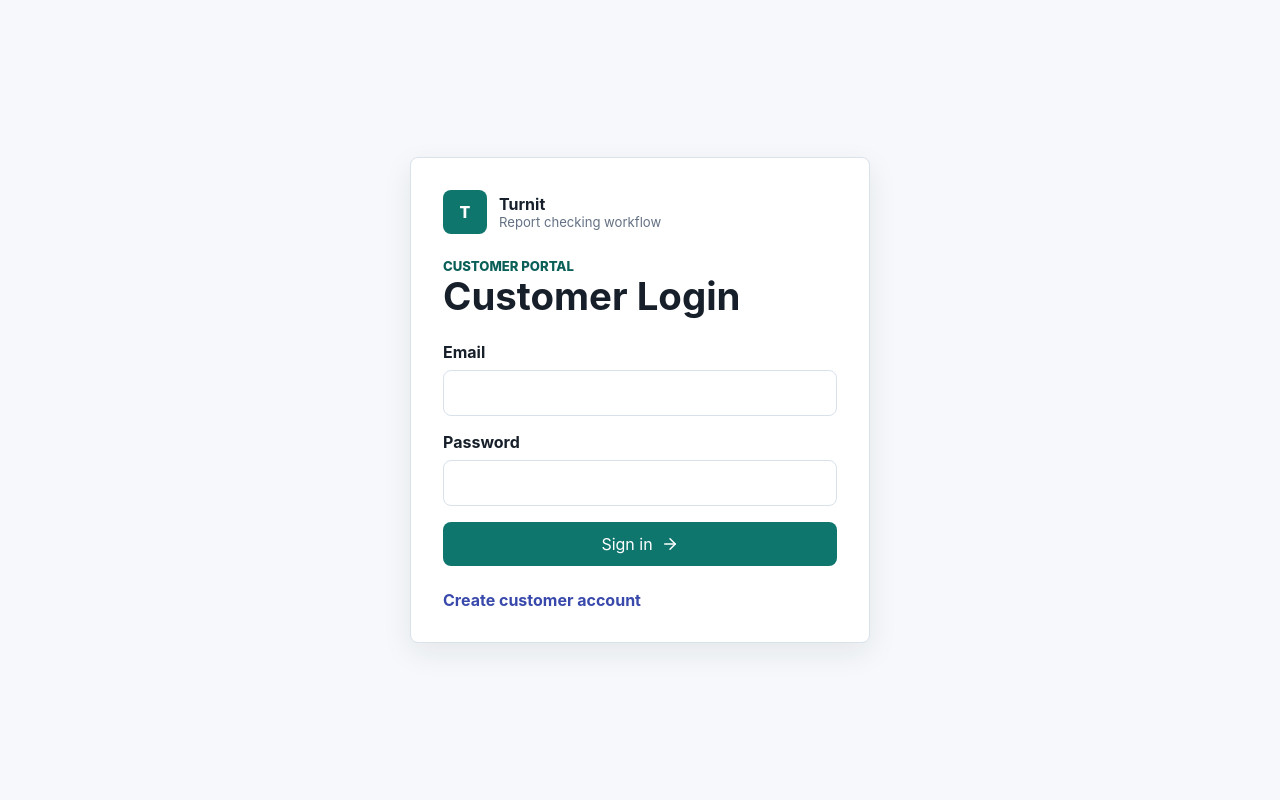
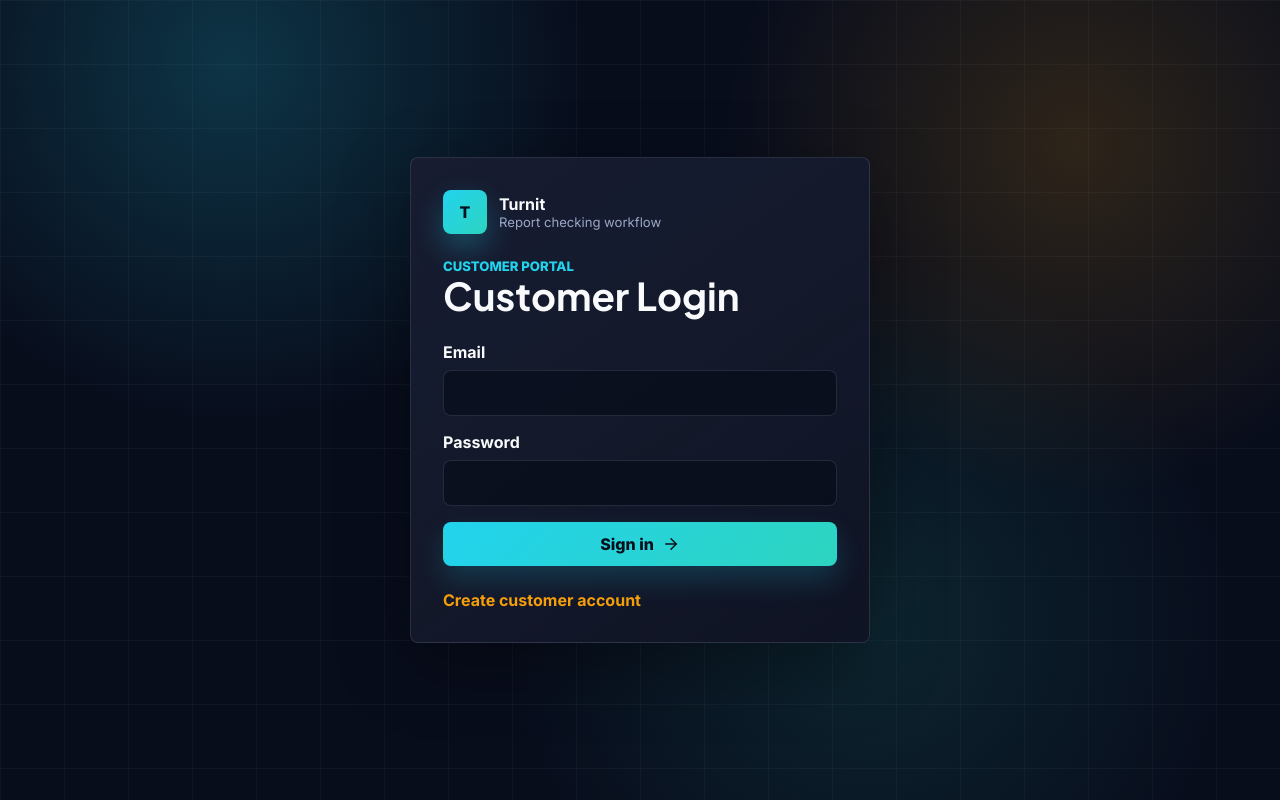
Before and after one commit to Darkdemont/Turnitinn, a React (Vite) app in the folder frontend/: page / in a window 1280 px wide. Built offline with nearby package versions, Linux system fonts and the light colour scheme; no server answers.

Commit message:
Refresh UI with dark SaaS styling

```diff
--- a/frontend/index.html
+++ b/frontend/index.html
@@ -3,6 +3,13 @@
   <head>
     <meta charset="UTF-8" />
     <meta name="viewport" content="width=device-width, initial-scale=1.0" />
+    <meta name="theme-color" content="#080d1c" />
+    <link rel="preconnect" href="https://fonts.googleapis.com" />
+    <link rel="preconnect" href="https://fonts.gstatic.com" crossorigin />
+    <link
+      href="https://fonts.googleapis.com/css2?family=Inter:wght@400;500;600;700;800&family=Plus+Jakarta+Sans:wght@600;700;800&display=swap"
+      rel="stylesheet"
+    />
     <title>Turnit Phase 1</title>
   </head>
   <body>
--- a/frontend/src/styles.css
+++ b/frontend/src/styles.css
@@ -1,25 +1,30 @@
 :root {
-  color-scheme: light;
-  --bg: #f6f8fb;
-  --surface: #ffffff;
-  --surface-soft: #eef6f4;
-  --surface-alt: #f1f4f8;
-  --text: #17202a;
-  --muted: #647184;
-  --border: #d9e1ea;
-  --primary: #0f766e;
-  --primary-strong: #0b5f59;
-  --primary-soft: #d9f1ed;
-  --accent: #3949ab;
-  --warning: #9a5b00;
-  --warning-bg: #fff3d8;
-  --success: #116c43;
-  --success-bg: #ddf7e8;
-  --danger: #b42318;
-  --danger-bg: #ffe7e3;
-  --info: #1d4ed8;
-  --info-bg: #e3ecff;
-  --shadow: 0 10px 30px rgba(21, 35, 55, 0.08);
+  color-scheme: dark;
+  --bg: #080d1c;
+  --surface: rgba(19, 24, 42, 0.9);
+  --surface-soft: rgba(34, 211, 238, 0.12);
+  --surface-alt: rgba(28, 34, 56, 0.82);
+  --surface-glow: rgba(34, 211, 238, 0.08);
+  --text: #f8fafc;
+  --muted: #9aa7c7;
+  --border: rgba(148, 163, 184, 0.18);
+  --border-strong: rgba(148, 163, 184, 0.32);
+  --primary: #22d3ee;
+  --primary-strong: #2dd4bf;
+  --primary-soft: rgba(34, 211, 238, 0.14);
+  --accent: #f59e0b;
+  --accent-strong: #fb7185;
+  --accent-soft: rgba(245, 158, 11, 0.16);
+  --warning: #fbbf24;
+  --warning-bg: rgba(251, 191, 36, 0.13);
+  --success: #34d399;
+  --success-bg: rgba(52, 211, 153, 0.14);
+  --danger: #fb7185;
+  --danger-bg: rgba(251, 113, 133, 0.13);
+  --info: #60a5fa;
+  --info-bg: rgba(96, 165, 250, 0.14);
+  --shadow: 0 22px 70px rgba(0, 0, 0, 0.34);
+  --shadow-soft: 0 12px 34px rgba(0, 0, 0, 0.22);
   font-family:
     Inter, ui-sans-serif, system-ui, -apple-system, BlinkMacSystemFont, "Segoe UI", sans-serif;
   font-size: 16px;
@@ -31,9 +36,22 @@
 
 body {
   margin: 0;
-  background: var(--bg);
+  background-color: var(--bg);
+  background-image:
+    radial-gradient(circle at 18% 8%, rgba(34, 211, 238, 0.2), transparent 28%),
+    radial-gradient(circle at 84% 18%, rgba(245, 158, 11, 0.16), transparent 28%),
+    radial-gradient(circle at 68% 78%, rgba(45, 212, 191, 0.12), transparent 34%),
+    linear-gradient(rgba(148, 163, 184, 0.055) 1px, transparent 1px),
+    linear-gradient(90deg, rgba(148, 163, 184, 0.055) 1px, transparent 1px);
+  background-attachment: fixed;
+  background-size: auto, auto, auto, 64px 64px, 64px 64px;
   color: var(--text);
   min-width: 320px;
+}
+
+::selection {
+  background: rgba(34, 211, 238, 0.28);
+  color: #ffffff;
 }
 
 a {
@@ -57,7 +75,7 @@ button:disabled {
 }
 
 :focus-visible {
-  outline: 3px solid rgba(57, 73, 171, 0.35);
+  outline: 3px solid rgba(34, 211, 238, 0.36);
   outline-offset: 2px;
 }
 
@@ -86,10 +104,13 @@ button:disabled {
 .service-option,
 .empty-state,
 .subtle-panel {
-  background: var(--surface);
+  background:
+    linear-gradient(145deg, rgba(24, 29, 50, 0.94), rgba(15, 20, 36, 0.88)),
+    var(--surface);
   border: 1px solid var(--border);
   border-radius: 8px;
   box-shadow: var(--shadow);
+  backdrop-filter: blur(18px);
 }
 
 .auth-panel {
@@ -99,14 +120,16 @@ button:disabled {
 }
 
 .auth-aside {
-  background: #102f3a;
-  color: #f5fbfc;
+  background:
+    radial-gradient(circle at top left, rgba(34, 211, 238, 0.22), transparent 38%),
+    linear-gradient(145deg, rgba(17, 24, 39, 0.94), rgba(9, 13, 28, 0.94));
+  color: var(--text);
   min-height: 360px;
   padding: 32px;
 }
 
 .auth-aside p {
-  color: #cce3e6;
+  color: var(--muted);
   line-height: 1.6;
 }
 
@@ -119,9 +142,10 @@ button:disabled {
 
 .brand-mark {
   align-items: center;
-  background: var(--primary);
-  border-radius: 8px;
-  color: #ffffff;
+  background: linear-gradient(135deg, var(--primary), var(--primary-strong));
+  border-radius: 8px;
+  box-shadow: 0 14px 30px rgba(34, 211, 238, 0.28);
+  color: #05111f;
   display: inline-flex;
   font-weight: 800;
   height: 44px;
@@ -139,8 +163,8 @@ button:disabled {
 }
 
 .auth-aside .brand-mark {
-  background: #d7f3ee;
-  color: #102f3a;
+  background: linear-gradient(135deg, var(--accent), var(--accent-strong));
+  color: #120914;
 }
 
 h1,
@@ -151,11 +175,13 @@ p {
 }
 
 h1 {
+  font-family: "Plus Jakarta Sans", Inter, ui-sans-serif, system-ui, sans-serif;
   font-size: clamp(1.75rem, 3vw, 2.4rem);
   line-height: 1.15;
 }
 
 h2 {
+  font-family: "Plus Jakarta Sans", Inter, ui-sans-serif, system-ui, sans-serif;
   font-size: 1.05rem;
   line-height: 1.35;
 }
@@ -174,7 +200,7 @@ label {
 
 input,
 select {
-  background: #ffffff;
+  background: rgba(7, 12, 26, 0.68);
   border: 1px solid var(--border);
   border-radius: 8px;
   color: var(--text);
@@ -198,29 +224,40 @@ input[type="file"] {
   justify-content: center;
   min-height: 44px;
   padding: 10px 14px;
-  transition: background 180ms ease, border-color 180ms ease, color 180ms ease, transform 180ms ease;
+  font-weight: 800;
+  transition: background 180ms ease, border-color 180ms ease, box-shadow 180ms ease, color 180ms ease, transform 180ms ease;
   white-space: nowrap;
 }
 
 .primary-button {
-  background: var(--primary);
-  color: #ffffff;
+  background: linear-gradient(135deg, var(--primary), var(--primary-strong));
+  box-shadow: 0 14px 28px rgba(34, 211, 238, 0.18);
+  color: #06101d;
 }
 
 .primary-button:hover {
-  background: var(--primary-strong);
+  background: linear-gradient(135deg, #67e8f9, #5eead4);
+  box-shadow: 0 18px 34px rgba(34, 211, 238, 0.28);
+  transform: translateY(-1px);
 }
 
 .secondary-button {
-  background: var(--surface-soft);
-  border-color: #bbded8;
-  color: var(--primary-strong);
+  background: rgba(34, 211, 238, 0.1);
+  border-color: rgba(34, 211, 238, 0.26);
+  color: #b9f6ff;
 }
 
 .ghost-button {
-  background: #ffffff;
+  background: rgba(255, 255, 255, 0.045);
   border-color: var(--border);
   color: var(--text);
+}
+
+.secondary-button:hover,
+.ghost-button:hover {
+  border-color: rgba(34, 211, 238, 0.42);
+  box-shadow: 0 0 0 3px rgba(34, 211, 238, 0.1);
+  transform: translateY(-1px);
 }
 
 .primary-button.small {
@@ -308,7 +345,9 @@ input[type="file"] {
 }
 
 .public-workflow {
-  background: var(--surface);
+  background:
+    linear-gradient(145deg, rgba(24, 29, 50, 0.94), rgba(15, 20, 36, 0.88)),
+    var(--surface);
   border: 1px solid var(--border);
   border-radius: 8px;
   box-shadow: var(--shadow);
@@ -319,7 +358,7 @@ input[type="file"] {
 
 .public-workflow div {
   align-items: center;
-  background: var(--surface-alt);
+  background: rgba(255, 255, 255, 0.045);
   border: 1px solid var(--border);
   border-radius: 8px;
   display: grid;
@@ -344,7 +383,9 @@ input[type="file"] {
 }
 
 .pricing-card {
-  background: var(--surface);
+  background:
+    linear-gradient(145deg, rgba(24, 29, 50, 0.94), rgba(15, 20, 36, 0.88)),
+    var(--surface);
   border: 1px solid var(--border);
   border-radius: 8px;
   box-shadow: var(--shadow);
@@ -370,7 +411,7 @@ input[type="file"] {
 }
 
 .sidebar {
-  background: #ffffff;
+  background: rgba(8, 13, 28, 0.86);
   border-right: 1px solid var(--border);
   display: flex;
   flex-direction: column;
@@ -379,6 +420,7 @@ input[type="file"] {
   position: sticky;
   top: 0;
   height: 100dvh;
+  backdrop-filter: blur(18px);
 }
 
 .nav-list {
@@ -389,7 +431,7 @@ input[type="file"] {
 .nav-link {
   align-items: center;
   border-radius: 8px;
-  color: var(--muted);
+  color: #b7c2df;
   display: flex;
   gap: 10px;
   min-height: 44px;
@@ -398,8 +440,9 @@ input[type="file"] {
 
 .nav-link.active,
 .nav-link:hover {
-  background: var(--primary-soft);
-  color: var(--primary-strong);
+  background: linear-gradient(135deg, rgba(34, 211, 238, 0.16), rgba(245, 158, 11, 0.12));
+  box-shadow: inset 0 0 0 1px rgba(34, 211, 238, 0.18);
+  color: #ffffff;
 }
 
 .sidebar-footer {
@@ -409,7 +452,8 @@ input[type="file"] {
 }
 
 .user-chip {
-  background: var(--surface-alt);
+  background: rgba(255, 255, 255, 0.055);
+  border: 1px solid var(--border);
   border-radius: 8px;
   display: grid;
   gap: 4px;
@@ -427,7 +471,7 @@ input[type="file"] {
 
 .topbar {
   align-items: center;
-  background: rgba(246, 248, 251, 0.92);
+  background: rgba(8, 13, 28, 0.72);
   border-bottom: 1px solid var(--border);
   display: flex;
   justify-content: flex-end;
@@ -436,6 +480,7 @@ input[type="file"] {
   position: sticky;
   top: 0;
   z-index: 10;
+  backdrop-filter: blur(18px);
 }
 
 .topbar-actions {
@@ -465,7 +510,7 @@ input[type="file"] {
 
 .notification-trigger {
   align-items: center;
-  background: #ffffff;
+  background: rgba(255, 255, 255, 0.055);
   border: 1px solid var(--border);
   border-radius: 8px;
   color: var(--text);
@@ -480,14 +525,14 @@ input[type="file"] {
 .notification-trigger:hover,
 .notification-trigger.has-unread {
   border-color: var(--primary);
-  color: var(--primary-strong);
+  color: var(--primary);
   box-shadow: 0 0 0 3px var(--primary-soft);
 }
 
 .notification-count {
   align-items: center;
   background: var(--danger);
-  border: 2px solid #ffffff;
+  border: 2px solid #0b1020;
   border-radius: 999px;
   color: #ffffff;
   display: inline-flex;
@@ -503,7 +548,9 @@ input[type="file"] {
 }
 
 .notification-panel {
-  background: var(--surface);
+  background:
+    linear-gradient(145deg, rgba(24, 29, 50, 0.98), rgba(15, 20, 36, 0.96)),
+    var(--surface);
   border: 1px solid var(--border);
   border-radius: 8px;
   box-shadow: var(--shadow);
@@ -554,7 +601,7 @@ input[type="file"] {
 
 .notification-item {
   align-items: start;
-  background: var(--surface-alt);
+  background: rgba(255, 255, 255, 0.045);
   border: 1px solid var(--border);
   border-radius: 8px;
   color: var(--text);
@@ -568,8 +615,8 @@ input[type="file"] {
 }
 
 .notification-item.unread {
-  background: var(--primary-soft);
-  border-color: #a6d6ce;
+  background: rgba(34, 211, 238, 0.13);
+  border-color: rgba(34, 211, 238, 0.34);
 }
 
 .notification-item span {
@@ -622,7 +669,7 @@ input[type="file"] {
 }
 
 .eyebrow {
-  color: var(--primary-strong);
+  color: var(--primary);
   font-weight: 800;
   text-transform: uppercase;
 }
@@ -638,6 +685,25 @@ input[type="file"] {
   gap: 8px;
   min-height: 126px;
   padding: 18px;
+}
+
+.stats-grid .stat-card:nth-child(1) {
+  background:
+    radial-gradient(circle at top right, rgba(34, 211, 238, 0.2), transparent 42%),
+    linear-gradient(145deg, rgba(24, 29, 50, 0.94), rgba(15, 20, 36, 0.88));
+}
+
+.stats-grid .stat-card:nth-child(2) {
+  background:
+    radial-gradient(circle at top right, rgba(245, 158, 11, 0.18), transparent 42%),
+    linear-gradient(145deg, rgba(24, 29, 50, 0.94), rgba(15, 20, 36, 0.88));
+}
+
+.stats-grid .stat-card:nth-child(3),
+.stats-grid .stat-card:nth-child(4) {
+  background:
+    radial-gradient(circle at top right, rgba(52, 211, 153, 0.16), transparent 42%),
+    linear-gradient(145deg, rgba(24, 29, 50, 0.94), rgba(15, 20, 36, 0.88));
 }
 
 .stat-card span,
@@ -700,10 +766,10 @@ td {
 
 .table-action-button {
   align-items: center;
-  background: var(--primary);
+  background: linear-gradient(135deg, var(--primary), var(--primary-strong));
   border: 1px solid var(--primary);
   border-radius: 8px;
-  color: #ffffff;
+  color: #06101d;
   display: inline-flex;
   gap: 6px;
   justify-content: center;
@@ -713,20 +779,20 @@ td {
 }
 
 .table-action-button:hover {
-  background: var(--primary-strong);
+  background: linear-gradient(135deg, #67e8f9, #5eead4);
   border-color: var(--primary-strong);
 }
 
 .table-action-button.secondary {
-  background: #ffffff;
+  background: rgba(255, 255, 255, 0.045);
   border-color: var(--border);
   color: var(--text);
 }
 
 .table-action-button.secondary:hover {
-  background: var(--surface-alt);
+  background: rgba(34, 211, 238, 0.12);
   border-color: var(--primary);
-  color: var(--primary-strong);
+  color: var(--primary);
 }
 
 .ghost-button.small-inline {
@@ -744,7 +810,7 @@ td {
 }
 
 .ghost-button.danger {
-  border-color: #f4b4ae;
+  border-color: rgba(251, 113, 133, 0.42);
   color: var(--danger);
 }
 
@@ -797,7 +863,7 @@ td {
 
 .report-download-button {
   align-items: center;
-  background: #ffffff;
+  background: rgba(255, 255, 255, 0.045);
   border: 1px solid var(--border);
   border-radius: 8px;
   color: var(--text);
@@ -811,13 +877,13 @@ td {
 .report-download-button:hover:not(:disabled) {
   background: var(--primary-soft);
   border-color: var(--primary);
-  color: var(--primary-strong);
+  color: var(--primary);
 }
 
 .report-download-button small {
   background: var(--surface-alt);
   border-radius: 999px;
-  color: var(--primary-strong);
+  color: var(--primary);
   font-size: 0.72rem;
   font-weight: 800;
   padding: 2px 6px;
@@ -838,7 +904,7 @@ td {
 .customer-order-item,
 .compact-order-row {
   align-items: center;
-  background: #ffffff;
+  background: rgba(255, 255, 255, 0.045);
   border: 1px solid var(--border);
   border-radius: 8px;
   display: grid;
@@ -918,10 +984,12 @@ td {
 }
 
 .staff-mini-metric {
-  background: var(--surface);
-  border: 1px solid var(--border);
-  border-radius: 8px;
-  box-shadow: 0 8px 20px rgba(21, 35, 55, 0.05);
+  background:
+    radial-gradient(circle at top right, rgba(34, 211, 238, 0.16), transparent 42%),
+    rgba(255, 255, 255, 0.045);
+  border: 1px solid var(--border);
+  border-radius: 8px;
+  box-shadow: var(--shadow-soft);
   display: grid;
   gap: 2px;
   min-height: 70px;
@@ -952,7 +1020,7 @@ td {
 }
 
 .staff-work-panel {
-  box-shadow: 0 8px 22px rgba(21, 35, 55, 0.05);
+  box-shadow: var(--shadow-soft);
 }
 
 .queue-order-list,
@@ -963,7 +1031,7 @@ td {
 
 .queue-order-row {
   align-items: center;
-  background: #ffffff;
+  background: rgba(255, 255, 255, 0.045);
   border: 1px solid var(--border);
   border-radius: 8px;
   display: grid;
@@ -998,7 +1066,7 @@ td {
 }
 
 .active-work-item {
-  background: #ffffff;
+  background: rgba(255, 255, 255, 0.045);
   border: 1px solid var(--border);
   border-radius: 8px;
   display: grid;
@@ -1129,7 +1197,9 @@ td {
 }
 
 .simple-submit-panel {
-  background: var(--surface);
+  background:
+    linear-gradient(145deg, rgba(24, 29, 50, 0.94), rgba(15, 20, 36, 0.88)),
+    var(--surface);
   border: 1px solid var(--border);
   border-radius: 8px;
   box-shadow: var(--shadow);
@@ -1169,10 +1239,12 @@ td {
 .primary-file-drop {
   align-content: center;
   align-items: center;
-  background: linear-gradient(180deg, #f8fbfc 0%, #eef8f6 100%);
-  border: 2px dashed #88bab3;
-  border-radius: 8px;
-  color: var(--primary-strong);
+  background:
+    radial-gradient(circle at center, rgba(34, 211, 238, 0.14), transparent 58%),
+    rgba(7, 12, 26, 0.52);
+  border: 2px dashed rgba(34, 211, 238, 0.42);
+  border-radius: 8px;
+  color: var(--primary);
   cursor: pointer;
   display: grid;
   gap: 8px;
@@ -1183,7 +1255,9 @@ td {
 }
 
 .primary-file-drop.has-files {
-  background: #eef8f6;
+  background:
+    radial-gradient(circle at center, rgba(45, 212, 191, 0.18), transparent 58%),
+    rgba(7, 12, 26, 0.6);
   border-color: var(--primary);
 }
 
@@ -1207,7 +1281,9 @@ td {
 }
 
 .submit-side {
-  background: var(--surface-alt);
+  background:
+    radial-gradient(circle at top right, rgba(245, 158, 11, 0.12), transparent 36%),
+    rgba(255, 255, 255, 0.045);
   border-left: 1px solid var(--border);
   padding: 20px;
 }
@@ -1218,7 +1294,7 @@ td {
 }
 
 .mode-toggle {
-  background: #ffffff;
+  background: rgba(7, 12, 26, 0.64);
   border: 1px solid var(--border);
   border-radius: 8px;
   display: grid;
@@ -1237,13 +1313,13 @@ td {
 }
 
 .mode-toggle button.active {
-  background: var(--primary);
-  color: #ffffff;
+  background: linear-gradient(135deg, var(--primary), var(--primary-strong));
+  color: #06101d;
 }
 
 .package-row {
   align-items: center;
-  background: #ffffff;
+  background: rgba(255, 255, 255, 0.045);
   border: 1px solid var(--border);
   border-radius: 8px;
   cursor: pointer;
@@ -1266,7 +1342,9 @@ td {
 }
 
 .payment-box {
-  background: #ffffff;
+  background:
+    radial-gradient(circle at top right, rgba(34, 211, 238, 0.14), transparent 42%),
+    rgba(7, 12, 26, 0.58);
   border: 1px solid var(--border);
   border-radius: 8px;
   display: grid;
@@ -1296,7 +1374,9 @@ td {
 
 .wholesaler-summary-strip {
   align-items: stretch;
-  background: var(--surface);
+  background:
+    linear-gradient(145deg, rgba(24, 29, 50, 0.94), rgba(15, 20, 36, 0.88)),
+    var(--surface);
   border: 1px solid var(--border);
   border-radius: 8px;
   box-shadow: var(--shadow);
@@ -1335,11 +1415,11 @@ td {
 }
 
 .wholesaler-summary-strip .billing-chip {
-  background: var(--surface-soft);
+  background: rgba(34, 211, 238, 0.12);
 }
 
 .wholesaler-summary-strip .billing-chip strong {
-  color: var(--primary-strong);
+  color: var(--primary);
 }
 
 .wholesaler-dashboard-grid {
@@ -1355,7 +1435,7 @@ td {
 
 .wholesaler-submit-footer {
   align-items: center;
-  background: var(--surface-alt);
+  background: rgba(255, 255, 255, 0.045);
   border: 1px solid var(--border);
   border-radius: 8px;
   display: flex;
@@ -1421,7 +1501,7 @@ td {
   align-items: center;
   border: 1px dashed #8cb7b1;
   border-radius: 8px;
-  color: var(--primary-strong);
+  color: var(--primary);
   cursor: pointer;
   display: flex;
   gap: 12px;
@@ -1655,7 +1735,7 @@ td {
 
   .nav-list {
     display: flex;
-    background: #ffffff;
+    background: rgba(8, 13, 28, 0.96);
     border-top: 1px solid var(--border);
     bottom: 0;
     box-shadow: 0 -10px 28px rgba(21, 35, 55, 0.1);
```
